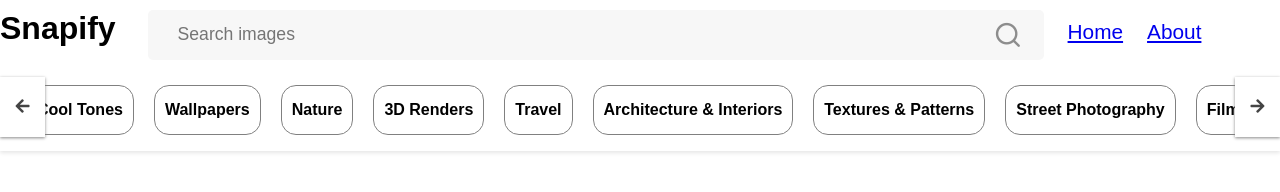
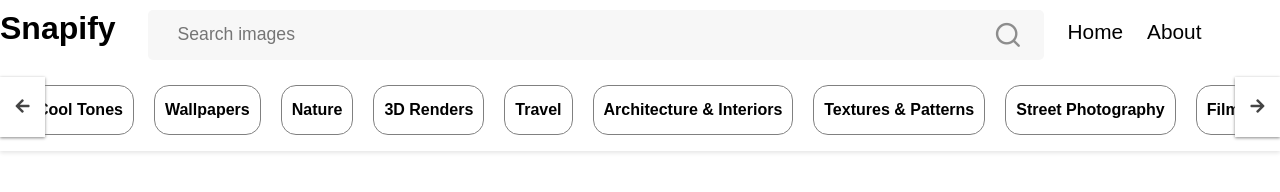
Before and after one commit to akssshh/snapify, a website: page search.html in a window 1280 px wide. Drawn offline with nearby package versions, Linux system fonts and the light colour scheme; a script that the page names is missing.

Commit message:
refactor code

```diff
--- a/styles/nav.css
+++ b/styles/nav.css
@@ -291,6 +291,12 @@
   font-size: 1.3rem;
 }
 
+.menu-items li a {
+  text-decoration: none;
+  cursor: pointer;
+  color: black;
+}
+
 .float-navbar .menu-items {
   order: 2;
   display: flex;
```
